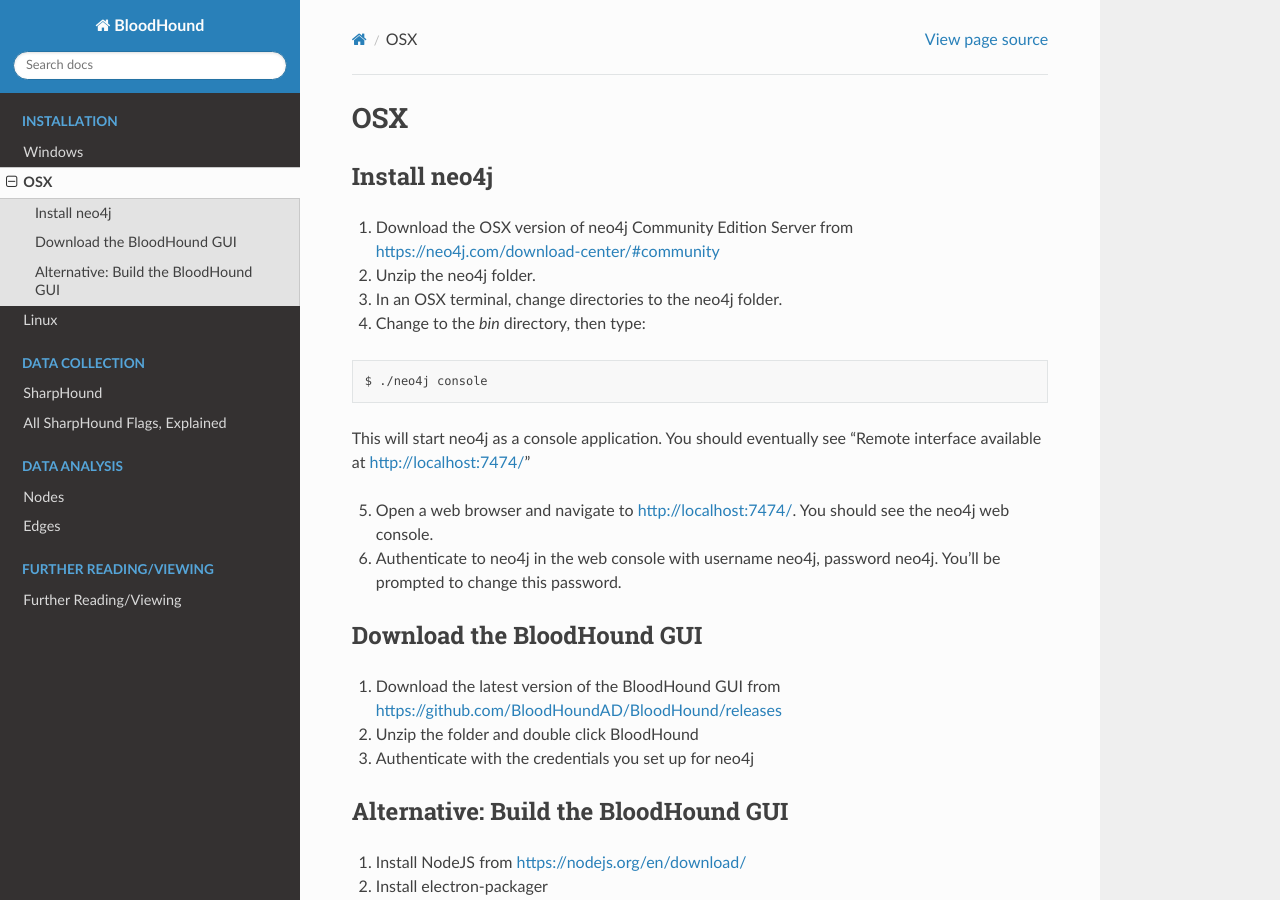
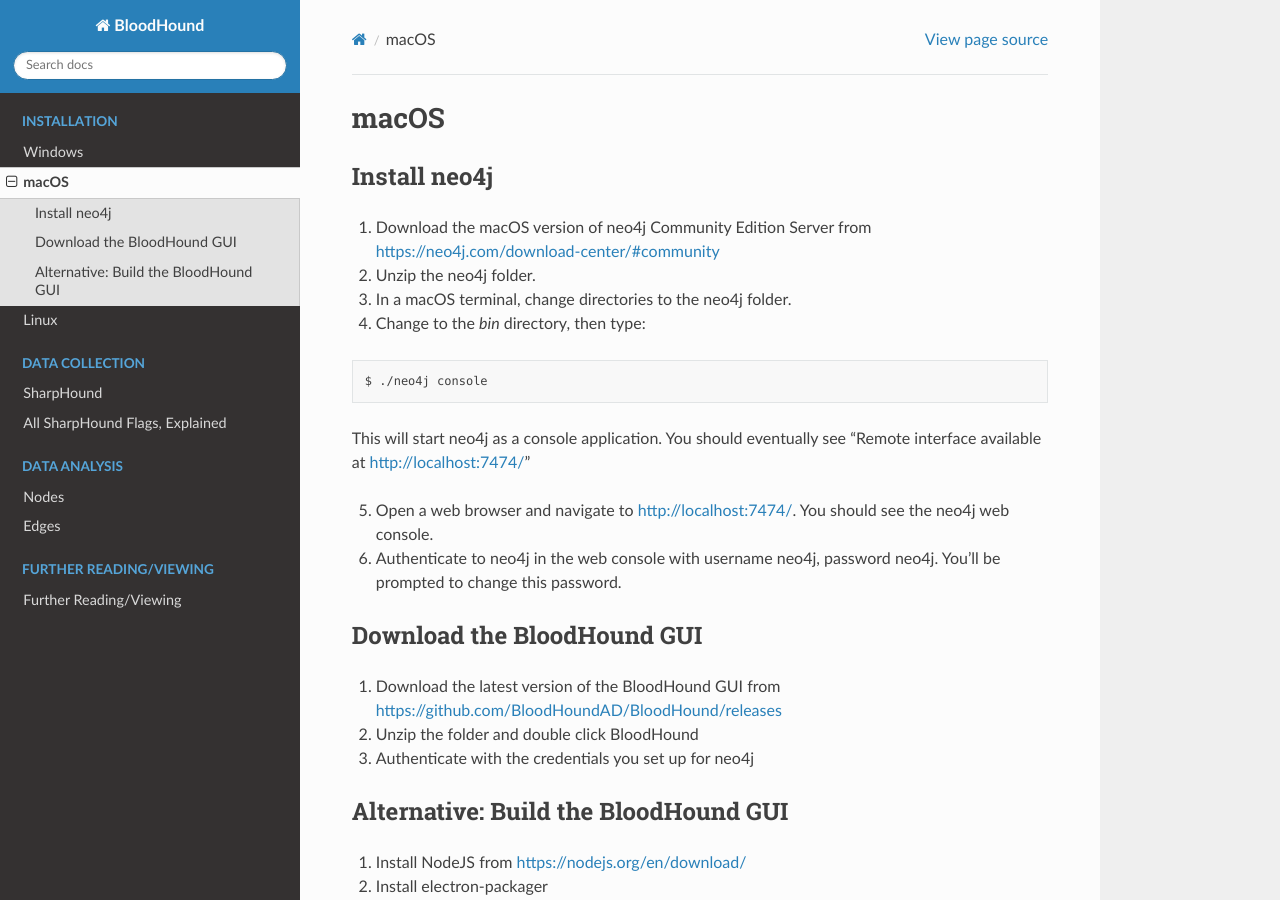
Before and after one commit to BloodHoundAD/BloodHound, a Sphinx documentation site: the page built from docs/installation/osx.rst, in a window 1280 px wide and 900 px high. Built offline with Sphinx 7.4.7 and the Read the Docs theme 2.0.0, drawn with Linux system fonts in a browser that asks for light colours; pages that are not in the unit, such as notebooks, are missing from menus.

Commit message:
Change OSX to macOS

```diff
--- a/docs/installation/osx.rst
+++ b/docs/installation/osx.rst
@@ -1,14 +1,14 @@
-OSX
-===
+macOS
+=====
 
 Install neo4j
 ^^^^^^^^^^^^^
 
-1. Download the OSX version of neo4j Community Edition Server from https://neo4j.com/download-center/#community
+1. Download the macOS version of neo4j Community Edition Server from https://neo4j.com/download-center/#community
 
 2. Unzip the neo4j folder.
 
-3. In an OSX terminal, change directories to the neo4j folder.
+3. In a macOS terminal, change directories to the neo4j folder.
 
 4. Change to the `bin` directory, then type:
 
```
